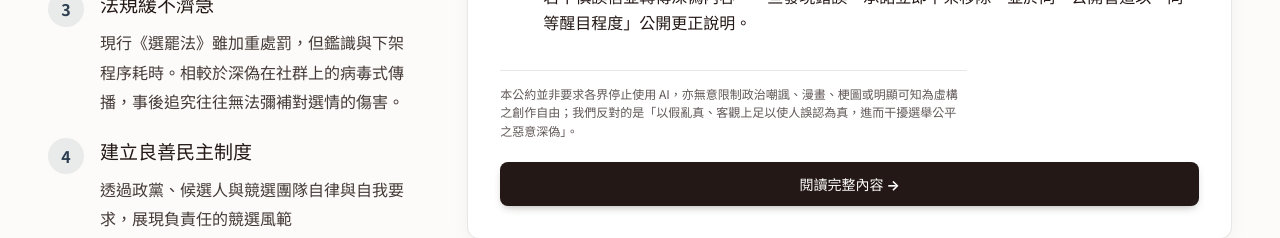
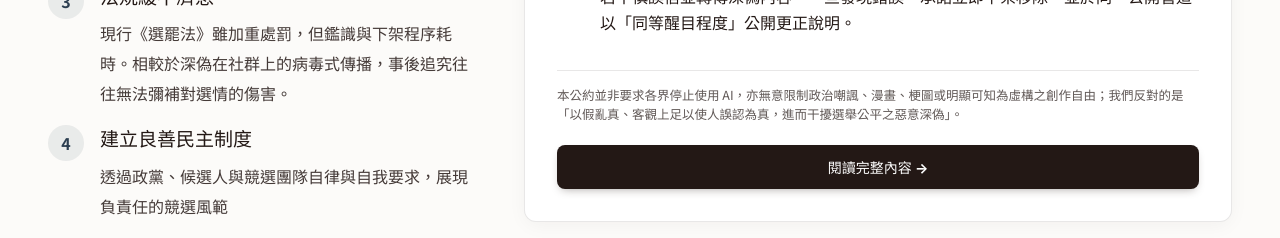
Before and after one commit to tfc-taiwan/2026_tfc_election_website, a React (Vite) app: page / in a window 1280 px wide. Shown: the part 2835-3073 px from the top of the page. Built offline with nearby package versions, Linux system fonts and the light colour scheme.

Commit message:
Let pledge note use full card width

```diff
--- a/scripts/verify-initiative-layout.mjs
+++ b/scripts/verify-initiative-layout.mjs
@@ -39,7 +39,7 @@ try {
     });
     assert.equal(result.text, expected.principlesNote);
     const desktop = width >= 1181;
-    assert.ok(result.fontSize === (desktop ? '12px' : '14px') && result.below && result.contained && !result.overflow, JSON.stringify({ width, ...result }));
+    assert.ok(result.fontSize === (desktop ? '12.5px' : '14px') && result.below && result.contained && !result.overflow, JSON.stringify({ width, ...result }));
     if (desktop) assert.ok(result.leadWhiteSpace === 'nowrap' && result.leadLines === 1 && result.noteLines === 2 && result.columnsEqual, JSON.stringify({ width, ...result }));
     console.log(`Verified initiative at ${width}px: text contained, columns aligned, and desktop copy uses the requested compact layout.`);
     await page.close();
--- a/src/styles.css
+++ b/src/styles.css
@@ -921,7 +921,7 @@ section[id] { scroll-margin-top: calc(var(--header-height) + 8px); }
 @media (min-width: 1181px) {
   .pledge-embedded > .section-heading { display: block; }
   .pledge-embedded > .section-heading > div { width: 100%; }
-  .pledge-embedded .pledge-columns { grid-template-columns: minmax(0, .65fr) minmax(0, 1.35fr); }
+  .pledge-embedded .pledge-columns { grid-template-columns: minmax(0, .75fr) minmax(0, 1.25fr); }
   .pledge-embedded .section-heading .pledge-description-embedded,
   .pledge-embedded .section-heading .pledge-description-embedded p {
     width: 100%;
@@ -937,9 +937,11 @@ section[id] { scroll-margin-top: calc(var(--header-height) + 8px); }
   .pledge-embedded .pledge-group ul { line-height: 1.65; }
   .pledge-embedded .pledge-group li + li { margin-top: 12px; }
   .pledge-embedded .pledge-paper .pledge-principles-note {
+    max-width: none;
+    width: 100%;
     margin-top: 18px;
     padding-top: 14px;
-    font-size: 12px;
+    font-size: 12.5px;
     line-height: 1.55;
   }
   .pledge-embedded .pledge-fulltext { margin-top: 22px; }
```
